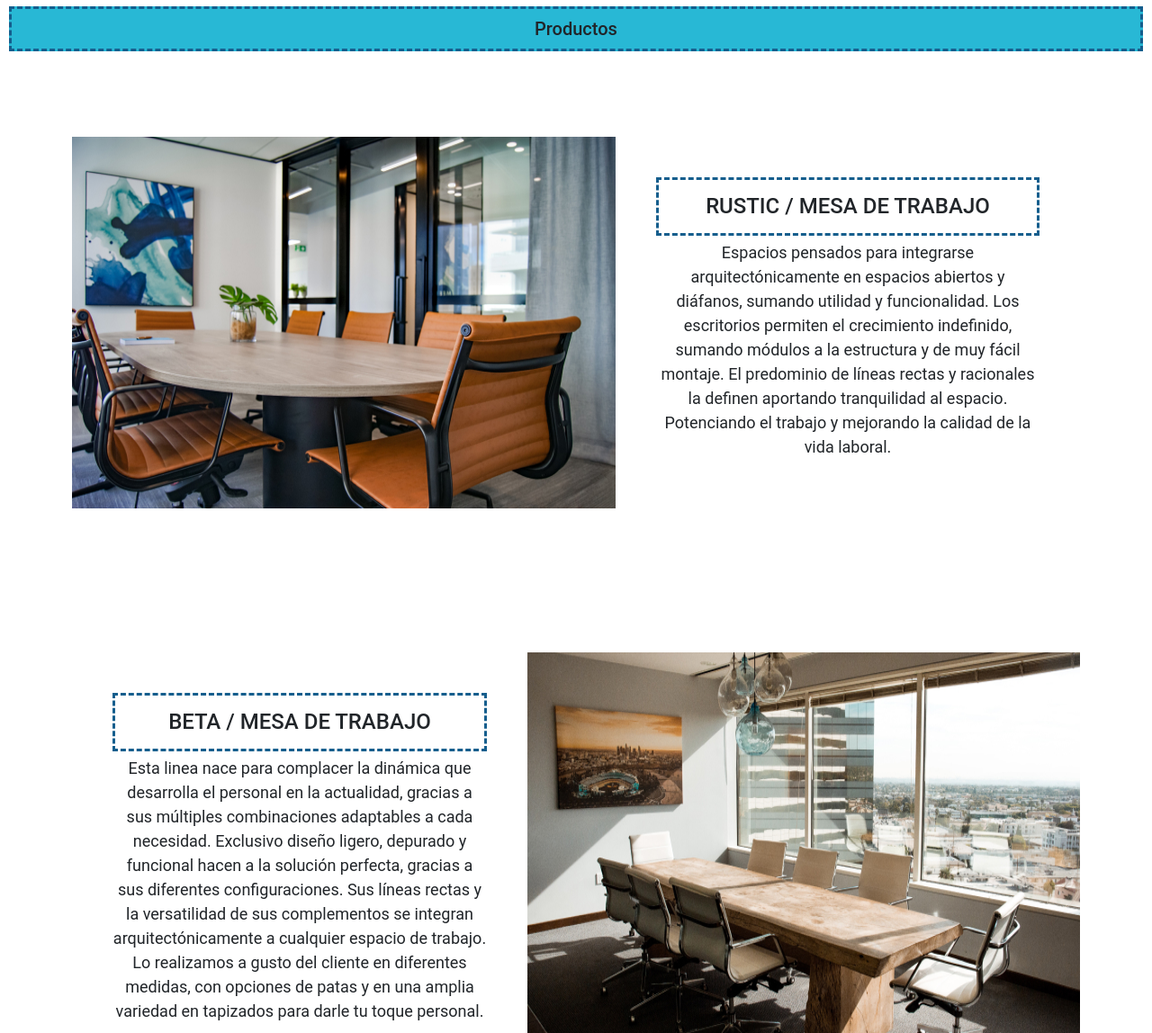
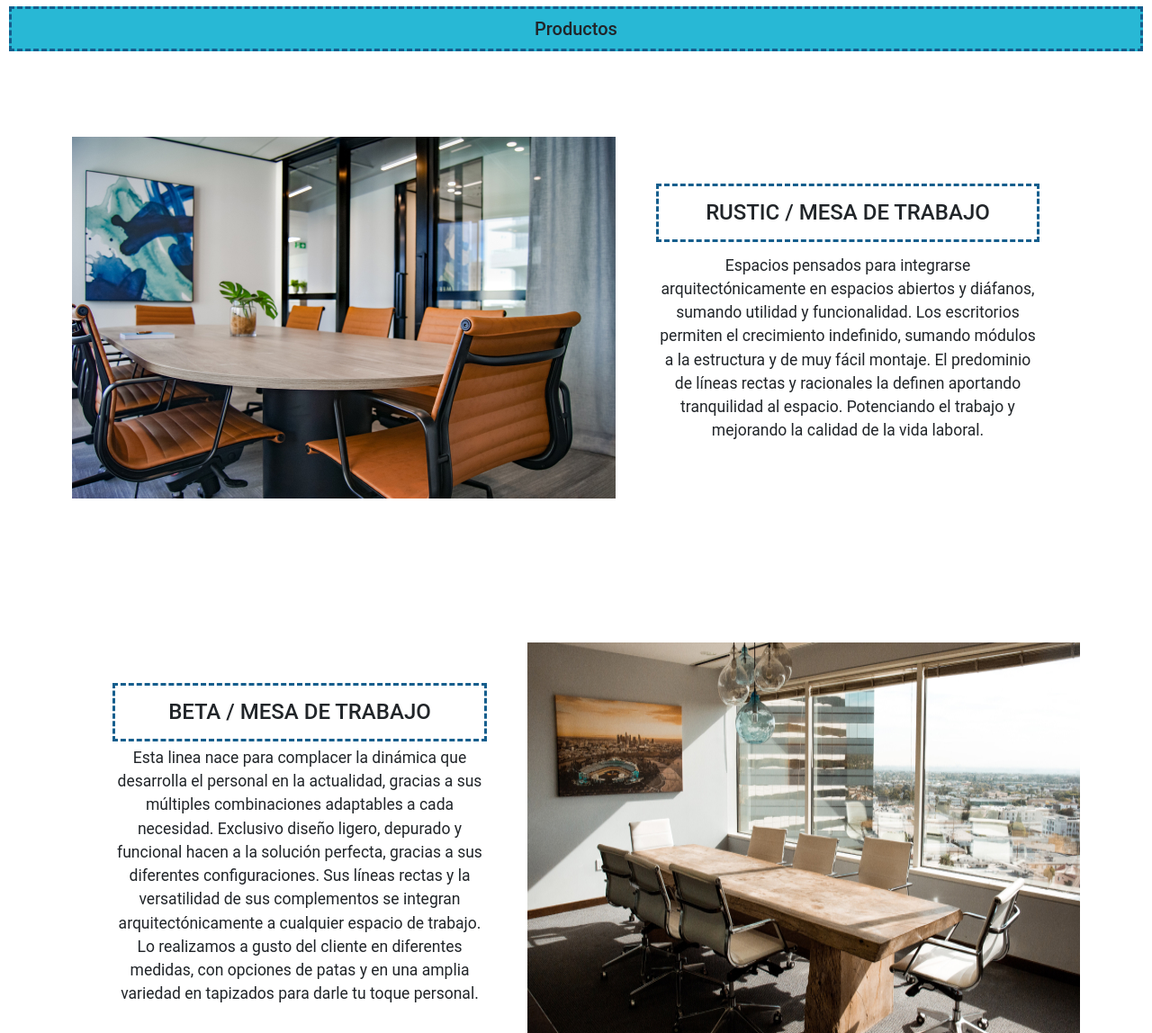
Before and after one commit to GarciaMariano/MueblesLP, a plain HTML site: page Pages/Productos.html in a window 1280 px wide. Shown: the part 152-1300 px from the top of the page at 90% size. Drawn offline with nearby package versions, Linux system fonts and the light colour scheme.

Commit message:
boostrap_productos

```diff
--- a/Pages/Productos.html
+++ b/Pages/Productos.html
@@ -51,7 +51,7 @@
             <img src="../IMG/venta1.jpg" alt="mesa de reunion">
             <div class="venta">
              <h2 class="venta__info">RUSTIC / MESA DE TRABAJO</h2>
-             <p class="venta__text">Espacios pensados para integrarse arquitectónicamente en espacios abiertos y diáfanos, sumando utilidad y funcionalidad.
+             <p class="fs-3">Espacios pensados para integrarse arquitectónicamente en espacios abiertos y diáfanos, sumando utilidad y funcionalidad.
                    Los escritorios permiten el crecimiento indefinido, sumando módulos a la estructura y de muy fácil montaje.
                    El predominio de líneas rectas y racionales la definen aportando tranquilidad al espacio. Potenciando el trabajo y mejorando la calidad
                    de la vida laboral.
@@ -65,7 +65,7 @@
       <section class="producto2">
             <div class="venta">
              <h2 class="venta__info">BETA / MESA DE TRABAJO</h2>
-             <p class="venta__text">
+             <p class="fs-3">
                    Esta linea nace para complacer la dinámica que desarrolla el personal en la actualidad, gracias a sus múltiples combinaciones adaptables a cada necesidad. Exclusivo diseño ligero, depurado y funcional hacen a la solución perfecta, gracias a sus diferentes configuraciones. Sus líneas rectas y la versatilidad de sus complementos se integran arquitectónicamente a cualquier espacio de trabajo. Lo realizamos a gusto del cliente en diferentes medidas, con opciones de patas y en una amplia variedad en tapizados para darle tu toque personal.</p>
             </div>
             <img src="../IMG/venta2.jpg" alt="mesa de reunion">
@@ -75,7 +75,7 @@
          <img src="../IMG/venta3.jpg" alt="mesa de reunion">
          <div class="venta">
              <h2 class="venta__info">UNION / MESA DE TRABAJO</h2>
-             <p class="venta__text">Nuevo modelo de diseño, moderno, fabricado con estructura metálica enchapada con madera. Ectensible para tener una mayor comodidad. Excelente calidad en materiales, terminación y comodidad. Las salas de reuniones son lugares destinados a la toma de decisiones, a la formación, a la puesta en común de ideas y proyectos. Es por ello que es importante destacar este espacio con muebles adecuados. Sobresalen en cualquier ambiente por su amplia funcionalidad y sus diferentes opciones que se adaptan
+             <p class="fs-3">Nuevo modelo de diseño, moderno, fabricado con estructura metálica enchapada con madera. Ectensible para tener una mayor comodidad. Excelente calidad en materiales, terminación y comodidad. Las salas de reuniones son lugares destinados a la toma de decisiones, a la formación, a la puesta en común de ideas y proyectos. Es por ello que es importante destacar este espacio con muebles adecuados. Sobresalen en cualquier ambiente por su amplia funcionalidad y sus diferentes opciones que se adaptan
                 a cada necesidad. Las mesas de reunión crecen gracias a los diferentes tamaños de sus tapas</p>
          </div>
      </section>
```
